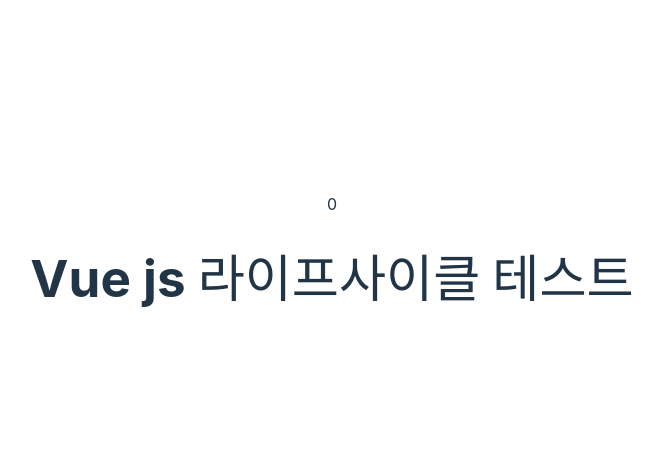
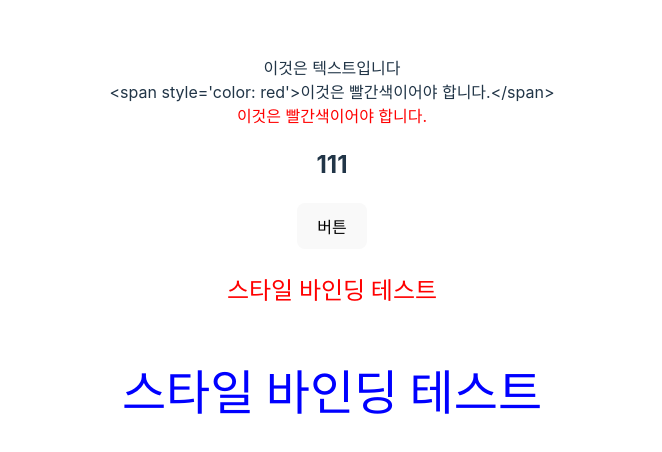
Before and after one commit to dkdiek/Vue3_Class_Practice3, a Vue app: page / in a window 1280 px wide. Shown: the part 134-586 px from the top of the page, without its empty margins (308-970 px from the left). Built offline with nearby package versions, Linux system fonts and the light colour scheme.

Commit message:
선언적 렌더링, 스타일 클래스 바인딩

```diff
--- a/src/App.vue
+++ b/src/App.vue
@@ -1,42 +1,40 @@
 <template>
-  <div>
-    {{ count }}
-  </div>
-  <h1>Vue js 라이프사이클 테스트</h1>
+  <!-- 선언적 렌더링 -->
+  <div>{{ rawHtml }}</div>
+  <div>{{ rawHtml2 }}</div>
+  <!-- html 코드를 적용시켜 출력하려면 v-html 디렉티브사용 -->
+  <div v-html="rawHtml2"></div>
+  <!-- v-bind class isActive 변수가 true면 active class 적용 false면 미적용-->
+  <h2 :class="{ active: isActive }">111</h2>
+  <button @click="change">버튼</button>
+  <!-- 스타일바인딩 -->
+  <h3 style="color: red; font-size: 24px">스타일 바인딩 테스트</h3>
+  <h3 :style="{ color: fontColor, fontSize: fontSize + 'px' }">
+    스타일 바인딩 테스트
+  </h3>
 </template>
 
 <script>
 export default {
   data() {
     return {
-      count: 0,
+      rawHtml: "이것은 텍스트입니다",
+      rawHtml2: "<span style='color: red'>이것은 빨간색이어야 합니다.</span>",
+      isActive: false,
+      fontColor: "blue",
+      fontSize: 48,
     };
   },
-  //컴포넌트 생성전 data, mehtods에 선언한 데이터,함수에 접근불가
-  beforeCreate() {
-    console.group("lifcycle is beforecreate", this.count);
-  },
-  //컴포넌트가 생성된 직후 접근할 수 있는 라이프 사이클 훅. 초기화 이후 data접근, 메소드 접근가능
-  created() {
-    console.group("lifcycle is created", this.count);
-    this.test();
-  },
-  //mounted 컴포넌트,템플릿,렌더링된 dom에 접근 가능 dom 수정을 위해 사용 template 부분의 hteml element가 모두 렌더링된 후에 접근 가능
-  //h1 셀렉트 못함
-  // beforeMount() {
-  //   console.group("lifcycle is beforeMount", document.querySelector("h1"));
-  // },
-  // //h1 셀렉트 가능
-  // mounted() {
-  //   console.group("lifcycle is mounted", document.querySelector("h1"));
-  // },
-  //메소드
   methods: {
-    test() {
-      console.log("함수호출");
+    change() {
+      this.isActive = !this.isActive;
     },
   },
 };
 </script>
 
-<style></style>
+<style scoped>
+h2.active {
+  color: green;
+}
+</style>
```
